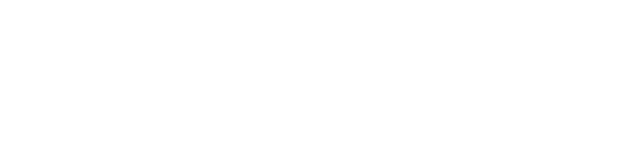
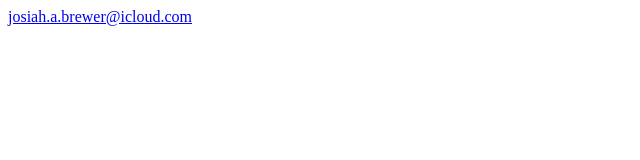
Before and after one commit to josiahbrewer/Basics, a plain HTML site: page index.html in a window 1280 px wide. Shown: the whole page, without its empty margins (0-640 px from the left). Drawn offline with Linux system fonts and the light colour scheme.

Commit message:
done creating a mail to link

```diff
--- a/index.html
+++ b/index.html
@@ -7,6 +7,6 @@
 </head>
 
 <body>
-    <!-- create a link -->
+    <a href="mailto:josiah.a.brewer@icloud.com">josiah.a.brewer@icloud.com</a>
 </body>
 </html>
```
